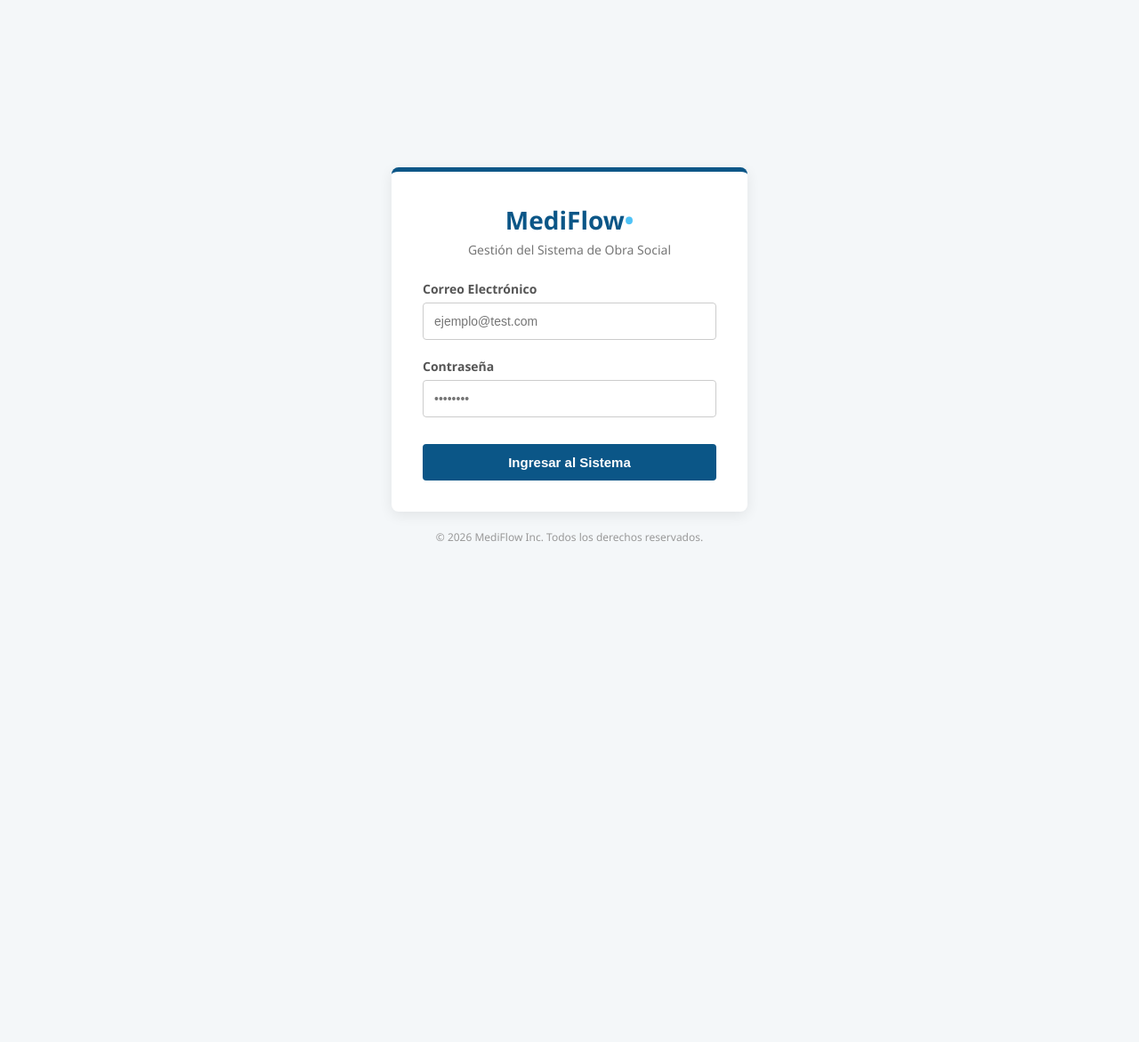
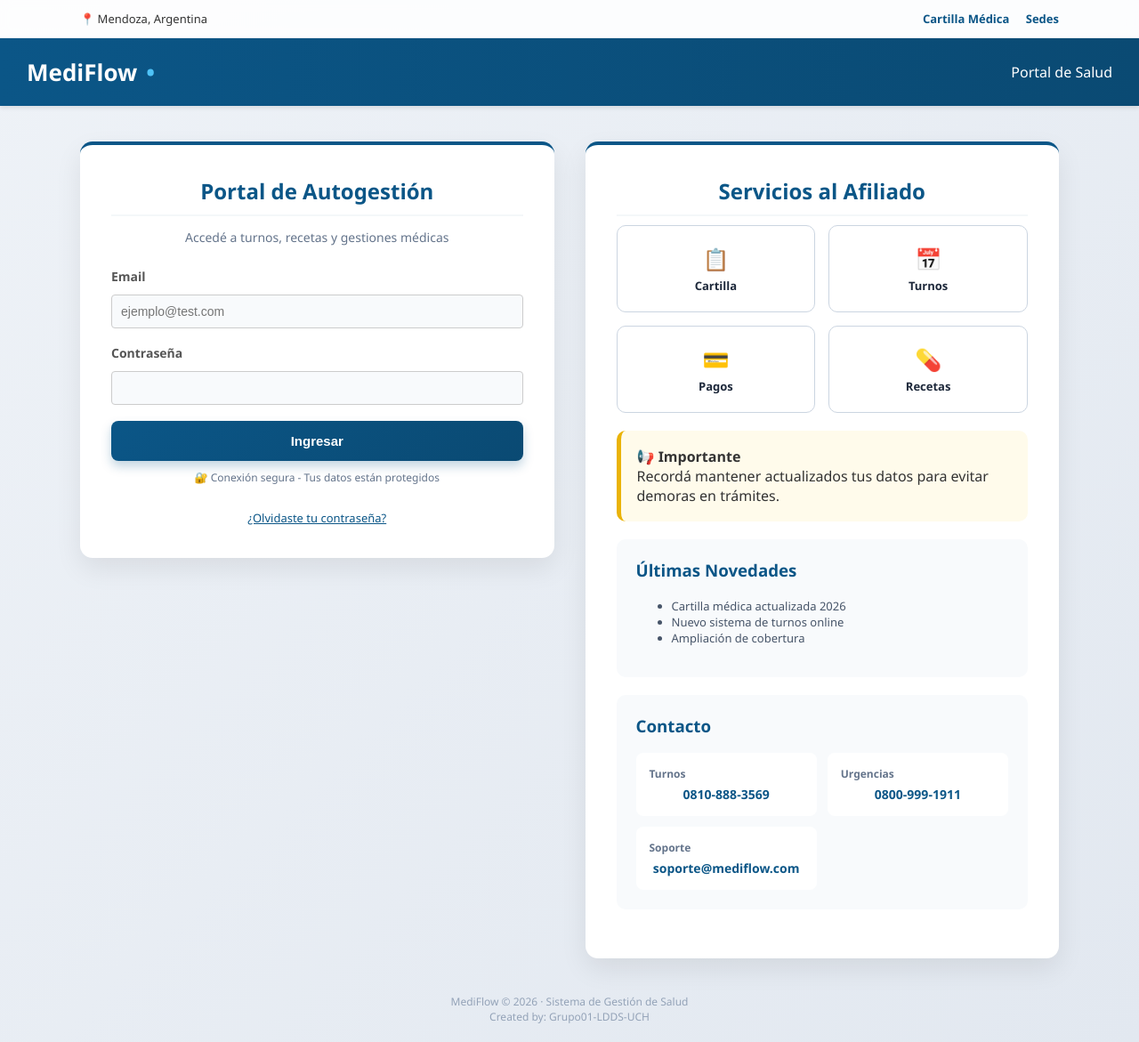
Before and after one commit to UCH-LDS-2026/grupo-01, a PHP site: template MediFlow/vista/login.php in a window 1280 px wide. Shown: the whole page at 89% size. Before the commit the page ends 608 px from the top, so only its background shows below. Run offline with PHP 8.4, Linux system fonts and the light colour scheme; the template is opened without the code that fills it, so the values that code supplies are empty.

Commit message:
Aspectos visuales de login mejorados, panel de informacion, alertas por contraseñas incorrectas

```diff
--- a/MediFlow/controlador/loginControlador.php
+++ b/MediFlow/controlador/loginControlador.php
@@ -4,9 +4,7 @@ ini_set('display_errors', 1);
 
 session_start();
 
-// CAMBIA ESTA LÍNEA: Subimos dos niveles para ir a la carpeta 'src' externa
 require_once __DIR__ . '/../../src/config.php';
-// Esta queda igual porque el modelo sí está dentro de MediFlow
 require_once __DIR__ . '/../modelo/Usuario.php';
 
 if ($_SERVER["REQUEST_METHOD"] == "POST") {
@@ -19,12 +17,12 @@ if ($_SERVER["REQUEST_METHOD"] == "POST") {
 
     if ($usuario) {
         $_SESSION['usuario'] = $usuario;
-
         header("Location: /MediFlow/grupo-01/MediFlow/index.php");
         exit;
 
     } else {
-        echo "❌ Usuario o contraseña incorrectos";
+        header("Location: ../vista/login.php?error=1");
+        exit;
     }
 }
 ?>
--- a/MediFlow/vista/login.php
+++ b/MediFlow/vista/login.php
@@ -3,140 +3,397 @@
 <head>
 <meta charset="UTF-8">
 <meta name="viewport" content="width=device-width, initial-scale=1.0">
-    <title>MediFlow - Iniciar Sesión</title>
+<title>MediFlow - Portal del Afiliado</title>
+
+<link rel="stylesheet" href="estilos.css">
+
 <style>
 body {
+background: linear-gradient(135deg, #eef2f7 0%, #e2e8f0 100%);
+min-height: 100vh;
+margin: 0;
 font-family: 'Segoe UI', Tahoma, Geneva, Verdana, sans-serif;
-            background-color: #f4f7f9;
-            color: #333;
-            margin: 0;
-            display: flex;
-            justify-content: center;
-            align-items: center;
-            height: 100vh;
 }
 
-        .login-container {
-            width: 100%;
-            max-width: 400px;
-            padding: 20px;
+/* ANIMACIÓN */
+.card {
+animation: fadeIn 0.6s ease;
+}
+@keyframes fadeIn {
+from { opacity: 0; transform: translateY(20px); }
+to { opacity: 1; transform: translateY(0); }
 }
 
-        .card {
-            background-color: white;
-            border-radius: 8px;
-            box-shadow: 0 4px 15px rgba(0,0,0,0.08);
-            padding: 35px;
-            border-top: 5px solid #0b5687;
+/* HEADER */
+.portal-header {
+background: rgba(255,255,255,0.85);
+backdrop-filter: blur(6px);
+border-bottom: 1px solid #e2e8f0;
+padding: 12px 0;
+font-size: 13px;
 }
 
-        .brand {
+.portal-header .container-top {
+max-width: 1100px;
+margin: auto;
+padding: 0 20px;
+display: flex;
+justify-content: space-between;
+}
+
+.portal-header a {
+color: #0b5687;
+text-decoration: none;
+margin-left: 15px;
+font-weight: 600;
+}
+
+/* NAVBAR */
+.navbar {
+background: linear-gradient(90deg, #0b5687, #0a4a73);
+padding: 20px 30px;
+color: white;
+display: flex;
+justify-content: space-between;
+}
+
+.navbar h1 {
+margin: 0;
+font-size: 26px;
+}
+.navbar span {
+color: #4fc3f7;
+}
+
+/* CONTENEDOR */
+.container {
+max-width: 1100px;
+margin: 40px auto;
+padding: 0 20px;
+}
+
+.grid-2col {
+display: grid;
+grid-template-columns: 1fr 1fr;
+gap: 35px;
+}
+
+@media (max-width: 900px) {
+.grid-2col {
+grid-template-columns: 1fr;
+}
+}
+
+/* CARDS */
+.card {
+background: white;
+border-radius: 14px;
+padding: 35px;
+box-shadow: 0 12px 30px rgba(0,0,0,0.08);
+}
+
+/* TITULOS */
+.card h2 {
 text-align: center;
+font-size: 24px;
+margin-bottom: 10px;
+color: #0b5687;
+}
+
+.card p {
+text-align: center;
+color: #64748b;
+font-size: 14px;
 margin-bottom: 25px;
 }
 
-        .brand h2 {
-            margin: 0;
-            color: #0b5687;
-            font-size: 28px;
-            font-weight: 600;
+/* FORM */
+.form-group {
+margin-bottom: 18px;
 }
 
-        .brand h2 span {
-            color: #4fc3f7;
-        }
-
-        .brand p {
-            margin: 5px 0 0 0;
-            color: #777;
+label {
+font-weight: 600;
 font-size: 14px;
 }
 
-        .form-group {
+input {
+width: 100%;
+padding: 13px;
+border-radius: 8px;
+border: 1px solid #cbd5e1;
+background: #f8fafc;
+margin-top: 5px;
+transition: all 0.25s ease;
+}
+
+input:focus {
+background: white;
+border-color: #0b5687;
+box-shadow: 0 0 0 3px rgba(11,86,135,0.15);
+outline: none;
+transform: scale(1.02);
+}
+
+/* BOTON */
+.btn-submit {
+width: 100%;
+padding: 14px;
+border-radius: 8px;
+font-size: 15px;
+background: linear-gradient(135deg, #0b5687, #0a4a73);
+color: white;
+border: none;
+cursor: pointer;
+box-shadow: 0 6px 12px rgba(11,86,135,0.25);
+transition: all 0.25s ease;
+position: relative;
+}
+
+.btn-submit:hover {
+transform: translateY(-2px);
+box-shadow: 0 10px 18px rgba(11,86,135,0.35);
+}
+
+/* LOADING BOTON */
+.btn-submit.loading {
+pointer-events: none;
+opacity: 0.7;
+}
+
+.btn-submit.loading::after {
+content: "";
+width: 18px;
+height: 18px;
+border: 3px solid white;
+border-top: 3px solid transparent;
+border-radius: 50%;
+position: absolute;
+right: 15px;
+top: 50%;
+transform: translateY(-50%);
+animation: spin 0.8s linear infinite;
+}
+
+@keyframes spin {
+to { transform: translateY(-50%) rotate(360deg); }
+}
+
+/* ALERTA LOGIN */
+.alert-error {
+background: #fee2e2;
+color: #991b1b;
+padding: 12px;
+border-radius: 8px;
+font-size: 13px;
+margin-bottom: 15px;
+text-align: center;
+animation: fadeIn 0.4s ease;
+}
+
+/* ACCIONES */
+.quick-actions {
+display: grid;
+grid-template-columns: repeat(2, 1fr);
+gap: 15px;
 margin-bottom: 20px;
 }
 
-        label {
-            display: block;
-            margin-bottom: 6px;
+.action-card {
+background: #fff;
+border: 1px solid #cbd5e1;
+border-radius: 10px;
+padding: 20px 10px;
+text-align: center;
+text-decoration: none;
+color: #1e293b;
 font-weight: 600;
-            font-size: 14px;
-            color: #555;
+font-size: 13px;
+transition: all 0.25s ease;
 }
 
-        input[type="email"],
-        input[type="password"] {
-            width: 100%;
-            padding: 12px;
-            border: 1px solid #ccc;
-            border-radius: 4px;
-            box-sizing: border-box;
-            font-size: 14px;
-            transition: border-color 0.3s;
+.action-card:hover {
+background: #0b5687;
+color: white;
+transform: translateY(-4px);
 }
 
-        input[type="email"]:focus,
-        input[type="password"]:focus {
-            border-color: #0b5687;
-            outline: none;
-            box-shadow: 0 0 5px rgba(11, 86, 135, 0.2);
+.icon {
+font-size: 24px;
+display: block;
+margin-bottom: 5px;
 }
 
-        .btn-submit {
-            background-color: #0b5687;
-            color: white;
-            width: 100%;
-            padding: 12px;
-            border: none;
-            border-radius: 4px;
-            font-weight: 600;
-            font-size: 15px;
-            cursor: pointer;
-            transition: background-color 0.3s ease;
-            margin-top: 10px;
+/* BLOQUES */
+.seccion-bloque {
+background: #f8fafc;
+border-radius: 10px;
+padding: 22px;
+margin-bottom: 20px;
 }
 
-        .btn-submit:hover {
-            background-color: #083f63;
+.seccion-bloque h3 {
+margin-top: 0;
+color: #0b5687;
 }
 
-        .footer-text {
+/* ALERTA */
+.news-box {
+background: #fffbeb;
+border-left: 5px solid #eab308;
+padding: 18px;
+border-radius: 10px;
+margin-bottom: 20px;
+}
+
+/* DIRECTORIO */
+.directory-grid {
+display: grid;
+grid-template-columns: repeat(auto-fit, minmax(200px, 1fr));
+gap: 12px;
+}
+
+.directory-item {
+background: white;
+padding: 15px;
+border-radius: 8px;
+}
+
+.directory-item h4 {
+margin: 0;
+font-size: 12px;
+color: #64748b;
+}
+
+.directory-item p {
+margin: 5px 0 0 0;
+color: #0b5687;
+font-weight: bold;
+}
+
+/* FOOTER */
+footer {
 text-align: center;
-            margin-top: 20px;
 font-size: 12px;
-            color: #999;
+color: #94a3b8;
+margin: 40px 0 20px;
 }
 </style>
 </head>
+
 <body>
 
-<div class="login-container">
-    <div class="card">
-        <div class="brand">
-            <h2>MediFlow<span>•</span></h2>
-            <p>Gestión del Sistema de Obra Social</p>
+<div class="portal-header">
+<div class="container-top">
+<div>📍 Mendoza, Argentina</div>
+<div>
+<a href="#">Cartilla Médica</a>
+<a href="#">Sedes</a>
+</div>
+</div>
 </div>
 
-        <form action="../controlador/loginControlador.php" method="POST">
+<header class="navbar">
+<h1>MediFlow<span>•</span></h1>
+<div>Portal de Salud</div>
+</header>
 
+<main class="container">
+<div class="grid-2col">
+
+<!-- LOGIN -->
+<div class="card">
+<h2>Portal de Autogestión</h2>
+<p>Accedé a turnos, recetas y gestiones médicas</p>
+
+<?php if (isset($_GET['error'])): ?>
+<div class="alert-error">
+❌ Usuario o contraseña incorrectos
+</div>
+<?php endif; ?>
+
+<form action="../controlador/loginControlador.php" method="POST" onsubmit="activarLoading(this)">
 <div class="form-group">
-                <label>Correo Electrónico</label>
+<label>Email</label>
 <input type="email" name="email" placeholder="ejemplo@test.com" required>
 </div>
 
 <div class="form-group">
 <label>Contraseña</label>
-                <input type="password" name="password" placeholder="••••••••" required>
+<input type="password" name="password" required>
 </div>
 
-            <button type="submit" class="btn-submit">Ingresar al Sistema</button>
+<button class="btn-submit">Ingresar</button>
+</form>
 
-        </form>
-    </div>
-    <div class="footer-text">
-        &copy; 2026 MediFlow Inc. Todos los derechos reservados.
+<p style="font-size:12px; margin-top:10px;">
+🔐 Conexión segura - Tus datos están protegidos
+</p>
+
+<div style="text-align:center; margin-top:10px;">
+<a href="#" style="font-size:13px; color:#0b5687;">¿Olvidaste tu contraseña?</a>
 </div>
 </div>
 
+<!-- INFO -->
+<div class="card">
+<h2>Servicios al Afiliado</h2>
+
+<div class="quick-actions">
+<a href="#" class="action-card"><span class="icon">📋</span>Cartilla</a>
+<a href="#" class="action-card"><span class="icon">📅</span>Turnos</a>
+<a href="#" class="action-card"><span class="icon">💳</span>Pagos</a>
+<a href="#" class="action-card"><span class="icon">💊</span>Recetas</a>
+</div>
+
+<div class="news-box">
+<strong>📢 Importante</strong><br>
+Recordá mantener actualizados tus datos para evitar demoras en trámites.
+</div>
+
+<div class="seccion-bloque">
+<h3>Últimas Novedades</h3>
+<ul style="font-size:13px; color:#475569;">
+<li>Cartilla médica actualizada 2026</li>
+<li>Nuevo sistema de turnos online</li>
+<li>Ampliación de cobertura</li>
+</ul>
+</div>
+
+<div class="seccion-bloque">
+<h3>Contacto</h3>
+<div class="directory-grid">
+<div class="directory-item">
+<h4>Turnos</h4>
+<p>0810-888-3569</p>
+</div>
+<div class="directory-item">
+<h4>Urgencias</h4>
+<p>0800-999-1911</p>
+</div>
+<div class="directory-item">
+<h4>Soporte</h4>
+<p>soporte@mediflow.com</p>
+</div>
+</div>
+</div>
+
+</div>
+
+</div>
+</main>
+
+<footer>
+MediFlow © 2026 · Sistema de Gestión de Salud <br>
+Created by: Grupo01-LDDS-UCH
+</footer>
+
+<script>
+function activarLoading(form) {
+const btn = form.querySelector("button");
+btn.classList.add("loading");
+}
+</script>
+
 </body>
 </html>
```
Lines whose indentation alone changed are shown as unchanged.
